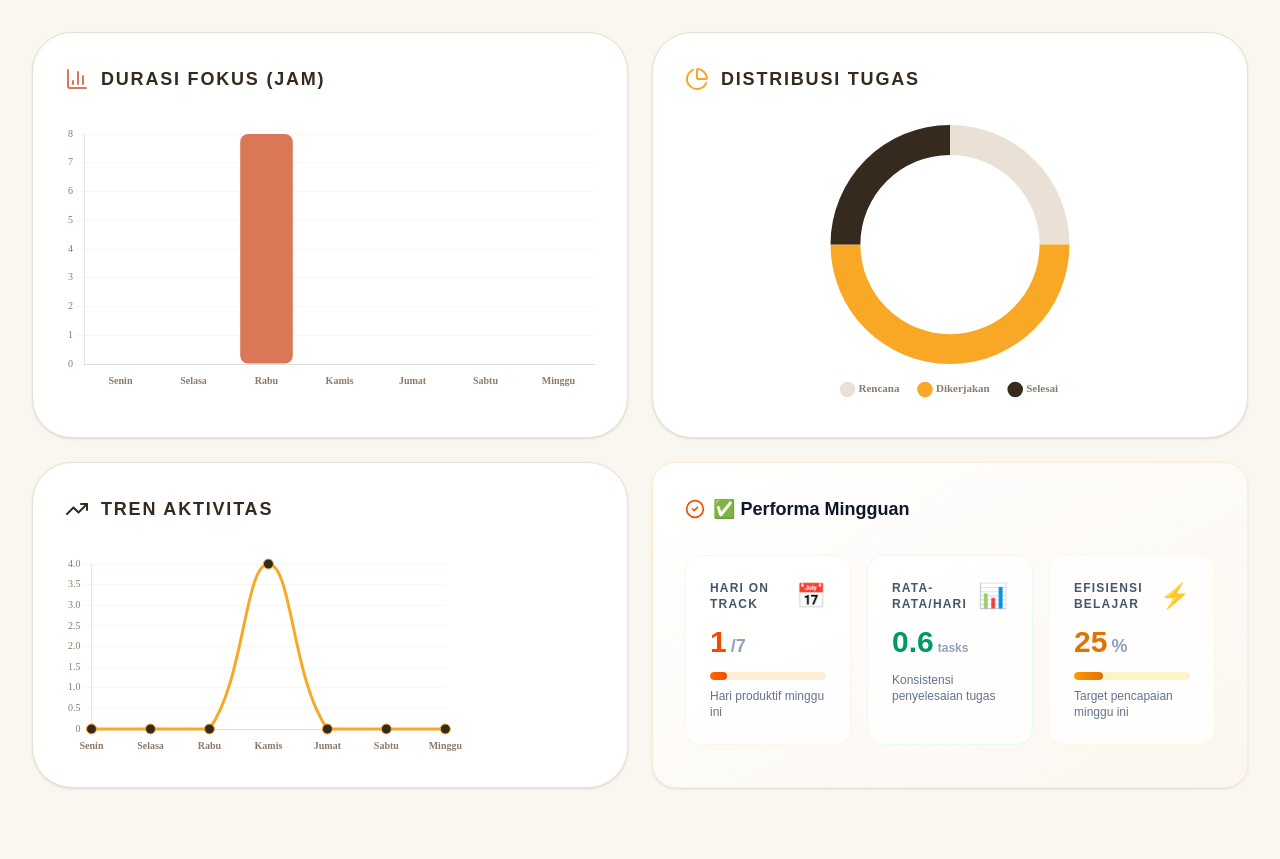
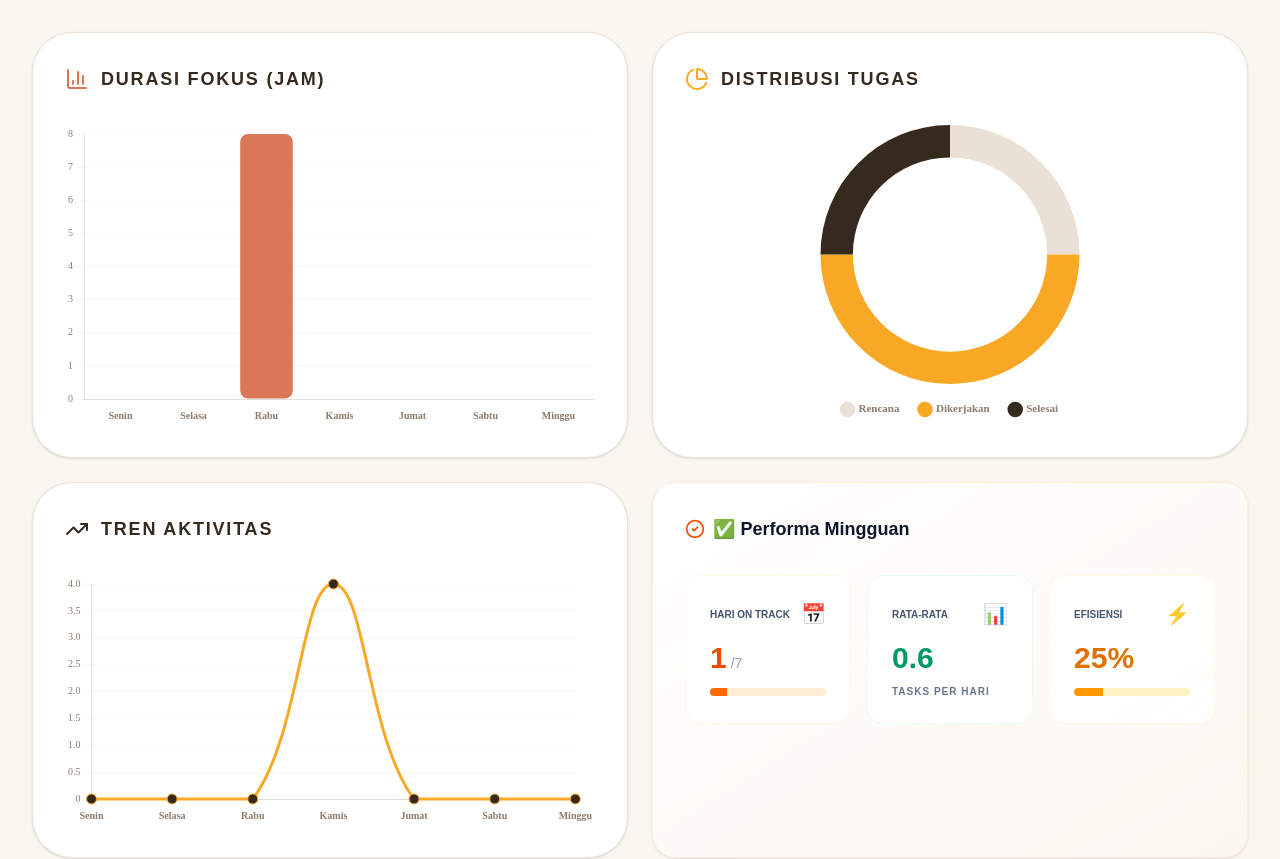
Before and after one commit to aamsetiana/LENTERA-LearningAndTaskManagementArea_WDC2026, a React (Vite) app: page / in a window 1280 px wide. Shown: the part 2625-3484 px from the top of the page. Built offline with nearby package versions, Linux system fonts and the light colour scheme.

Commit message:
fix: ui final

```diff
--- a/src/sections/Analytics.jsx
+++ b/src/sections/Analytics.jsx
@@ -36,15 +36,15 @@ ChartJS.register(
 );
 
 const StatCard = ({ icon: Icon, label, value, unit, color }) => (
-  <div className="bg-white rounded-[2rem] p-8 border border-[#EAE0D5] hover:shadow-lg transition-all hover:border-[#F9A826] group">
+  <div className="bg-white rounded-[2rem] p-8 border border-[#EAE0D5] hover:shadow-lg transition-all hover:border-[#F9A826] group h-full">
     <div className="flex items-start gap-4">
       <div
         className={`p-4 rounded-2xl ${color} shadow-sm transition-transform group-hover:scale-110`}
       >
         <Icon className="h-6 w-6 text-white" />
       </div>
-      <div className="flex-1">
-        <p className="text-[10px] font-black uppercase tracking-widest text-[#8C7A6B] mb-2">
+      <div className="flex-1 min-w-0">
+        <p className="text-[10px] font-black uppercase tracking-widest text-[#8C7A6B] mb-2 truncate">
           {label}
         </p>
         <div className="flex items-baseline gap-2">
@@ -96,8 +96,6 @@ export default function Analytics() {
     const dataTugas = JSON.parse(localStorage.getItem("tugas_lentera")) || [];
     const totalFokusStr = localStorage.getItem("total_fokus_lentera") || "0";
     const totalFokus = parseInt(totalFokusStr) || 0;
-
-    // AMBIL DATA SESI POMODORO ASLI DARI MEJA KERJA
     const sesiPomodoroStr =
       localStorage.getItem("sesi_pomodoro_lentera") || "0";
     const sesiPomodoro = parseInt(sesiPomodoroStr) || 0;
@@ -133,16 +131,12 @@ export default function Analytics() {
     setStatistik({
       totalFokus: parseFloat((totalFokus / 60).toFixed(1)),
       tugasSelesai: selesai,
-      sesiPomodoro: sesiPomodoro, // SEKARANG 100% AKURAT
+      sesiPomodoro: sesiPomodoro,
       targetTercapai: persentase,
       totalTugas: total,
     });
 
-    setPerforma({
-      hariOnTrack: hariOnTrack,
-      rataRata: rataRata,
-      efisiensi: persentase,
-    });
+    setPerforma({ hariOnTrack, rataRata, efisiensi: persentase });
 
     setBarChartData({
       labels: ["Senin", "Selasa", "Rabu", "Kamis", "Jumat", "Sabtu", "Minggu"],
@@ -191,10 +185,14 @@ export default function Analytics() {
     });
   }, []);
 
+  const commonOptions = {
+    responsive: true,
+    maintainAspectRatio: false,
+    plugins: { legend: { display: false } },
+  };
+
   const barChartOptions = {
-    responsive: true,
-    maintainAspectRatio: true,
-    plugins: { legend: { display: false } },
+    ...commonOptions,
     scales: {
       x: {
         grid: { display: false },
@@ -212,11 +210,11 @@ export default function Analytics() {
   };
 
   const doughnutChartOptions = {
-    responsive: true,
-    maintainAspectRatio: true,
+    ...commonOptions,
     cutout: "75%",
     plugins: {
       legend: {
+        display: true,
         position: "bottom",
         labels: {
           color: "#8C7A6B",
@@ -224,26 +222,6 @@ export default function Analytics() {
           usePointStyle: true,
           font: { family: "Poppins", size: 11, weight: "bold" },
         },
-      },
-    },
-  };
-
-  const lineChartOptions = {
-    responsive: true,
-    maintainAspectRatio: true,
-    plugins: { legend: { display: false } },
-    scales: {
-      x: {
-        grid: { display: false },
-        ticks: {
-          color: "#8C7A6B",
-          font: { family: "Poppins", size: 10, weight: "bold" },
-        },
-      },
-      y: {
-        grid: { color: "#FAF6F0" },
-        ticks: { color: "#8C7A6B", font: { family: "Poppins", size: 10 } },
-        beginAtZero: true,
       },
     },
   };
@@ -265,8 +243,9 @@ export default function Analytics() {
           </div>
         </div>
 
+        {/* Atas: 2 kolom iPad, 4 kolom Desktop */}
         <div
-          className="grid md:grid-cols-4 gap-6 mb-8 reveal"
+          className="grid grid-cols-2 lg:grid-cols-4 gap-6 mb-8 reveal"
           style={{ transitionDelay: "100ms" }}
         >
           <StatCard
@@ -303,6 +282,7 @@ export default function Analytics() {
           className="grid md:grid-cols-2 gap-6 reveal"
           style={{ transitionDelay: "200ms" }}
         >
+          {/* Charts */}
           <div className="bg-white rounded-[2.5rem] p-8 border border-[#EAE0D5] shadow-sm hover:shadow-md transition-all">
             <div className="flex items-center gap-3 mb-8">
               <BarChart3 className="h-6 w-6 text-[#D97757]" />
@@ -310,7 +290,7 @@ export default function Analytics() {
                 Durasi Fokus (Jam)
               </h3>
             </div>
-            <div className="h-[280px] w-full">
+            <div className="h-[300px] w-full">
               <Bar data={barChartData} options={barChartOptions} />
             </div>
           </div>
@@ -322,7 +302,7 @@ export default function Analytics() {
                 Distribusi Tugas
               </h3>
             </div>
-            <div className="h-[280px] flex items-center justify-center">
+            <div className="h-[300px] flex items-center justify-center">
               <Doughnut
                 data={doughnutChartData}
                 options={doughnutChartOptions}
@@ -337,86 +317,71 @@ export default function Analytics() {
                 Tren Aktivitas
               </h3>
             </div>
-            <div className="h-[200px] w-full">
-              <Line data={lineChartData} options={lineChartOptions} />
+            <div className="h-[250px] w-full">
+              <Line data={lineChartData} options={barChartOptions} />
             </div>
           </div>
 
-          <div className="reveal bg-gradient-to-br from-white to-orange-50/30 rounded-3xl p-8 border border-orange-100 shadow-sm hover:shadow-md transition-all fade-in-up delay-400">
+          {/* PERFORMA MINGGUAN - FIX ANTI BABLAS IPAD */}
+          <div className="reveal bg-gradient-to-br from-white to-orange-50/30 rounded-3xl p-6 md:p-8 border border-orange-100 shadow-sm transition-all fade-in-up delay-400">
             <div className="flex items-center gap-2 mb-8">
               <CheckCircle2 className="h-5 w-5 text-orange-600" />
               <h3 className="text-lg font-bold text-slate-900">
                 ✅ Performa Mingguan
               </h3>
             </div>
-
-            <div className="grid grid-cols-1 md:grid-cols-3 gap-4">
-              <div className="bg-white/80 backdrop-blur-sm p-6 rounded-2xl border border-orange-100/50 hover:border-orange-300 transition-all group">
+            {/* Grid Metrics: 1 kolom (Mobile), 2 kolom (Tablet/iPad), 3 kolom (Desktop Besar) */}
+            <div className="grid grid-cols-1 sm:grid-cols-2 xl:grid-cols-3 gap-4">
+              <div className="bg-white/80 backdrop-blur-sm p-6 rounded-2xl border border-orange-100/50 group">
                 <div className="flex items-center justify-between mb-3">
-                  <span className="text-xs font-semibold text-slate-600 uppercase tracking-widest">
+                  <span className="text-[10px] font-black uppercase text-slate-600">
                     Hari On Track
                   </span>
-                  <span className="text-2xl">📅</span>
+                  <span className="text-xl">📅</span>
                 </div>
                 <div className="flex items-baseline gap-1">
                   <span className="text-3xl font-black text-orange-600">
                     {performa.hariOnTrack}
                   </span>
-                  <span className="text-lg font-bold text-slate-400">/7</span>
+                  <span className="text-sm text-slate-400">/7</span>
                 </div>
                 <div className="mt-3 w-full bg-orange-100 rounded-full h-2 overflow-hidden">
                   <div
-                    className="bg-gradient-to-r from-orange-500 to-orange-600 h-full transition-all duration-500 rounded-full"
+                    className="bg-orange-500 h-full transition-all duration-500"
                     style={{ width: `${(performa.hariOnTrack / 7) * 100}%` }}
-                  />
+                  ></div>
                 </div>
-                <p className="text-xs text-slate-500 mt-2">
-                  Hari produktif minggu ini
+              </div>
+              <div className="bg-white/80 p-6 rounded-2xl border border-emerald-100/50">
+                <div className="flex items-center justify-between mb-3">
+                  <span className="text-[10px] font-black uppercase text-slate-600">
+                    Rata-rata
+                  </span>
+                  <span className="text-xl">📊</span>
+                </div>
+                <p className="text-3xl font-black text-emerald-600">
+                  {performa.rataRata}
+                </p>
+                <p className="text-[10px] text-slate-500 mt-2 tracking-widest uppercase font-bold">
+                  tasks per hari
                 </p>
               </div>
-
-              <div className="bg-white/80 backdrop-blur-sm p-6 rounded-2xl border border-emerald-100/50 hover:border-emerald-300 transition-all group">
+              <div className="bg-white/80 p-6 rounded-2xl border border-amber-100/50 sm:col-span-2 xl:col-span-1">
                 <div className="flex items-center justify-between mb-3">
-                  <span className="text-xs font-semibold text-slate-600 uppercase tracking-widest">
-                    Rata-rata/Hari
+                  <span className="text-[10px] font-black uppercase text-slate-600">
+                    Efisiensi
                   </span>
-                  <span className="text-2xl">📊</span>
+                  <span className="text-xl">⚡</span>
                 </div>
-                <div className="flex items-baseline gap-1">
-                  <span className="text-3xl font-black text-emerald-600">
-                    {performa.rataRata}
-                  </span>
-                  <span className="text-xs font-bold text-slate-400">
-                    tasks
-                  </span>
-                </div>
-                <p className="text-xs text-slate-500 mt-3">
-                  Konsistensi penyelesaian tugas
+                <p className="text-3xl font-black text-amber-600">
+                  {performa.efisiensi}%
                 </p>
-              </div>
-
-              <div className="bg-white/80 backdrop-blur-sm p-6 rounded-2xl border border-amber-100/50 hover:border-amber-300 transition-all group">
-                <div className="flex items-center justify-between mb-3">
-                  <span className="text-xs font-semibold text-slate-600 uppercase tracking-widest">
-                    Efisiensi Belajar
-                  </span>
-                  <span className="text-2xl">⚡</span>
-                </div>
-                <div className="flex items-baseline gap-1">
-                  <span className="text-3xl font-black text-amber-600">
-                    {performa.efisiensi}
-                  </span>
-                  <span className="text-lg font-bold text-slate-400">%</span>
-                </div>
                 <div className="mt-3 w-full bg-amber-100 rounded-full h-2 overflow-hidden">
                   <div
-                    className="bg-gradient-to-r from-amber-500 to-amber-600 h-full transition-all duration-500 rounded-full"
+                    className="bg-amber-500 h-full transition-all duration-500"
                     style={{ width: `${performa.efisiensi}%` }}
-                  />
+                  ></div>
                 </div>
-                <p className="text-xs text-slate-500 mt-2">
-                  Target pencapaian minggu ini
-                </p>
               </div>
             </div>
           </div>
```
Also changed, not shown: src/sections/Dashboard.jsx (+12 -31 lines).
